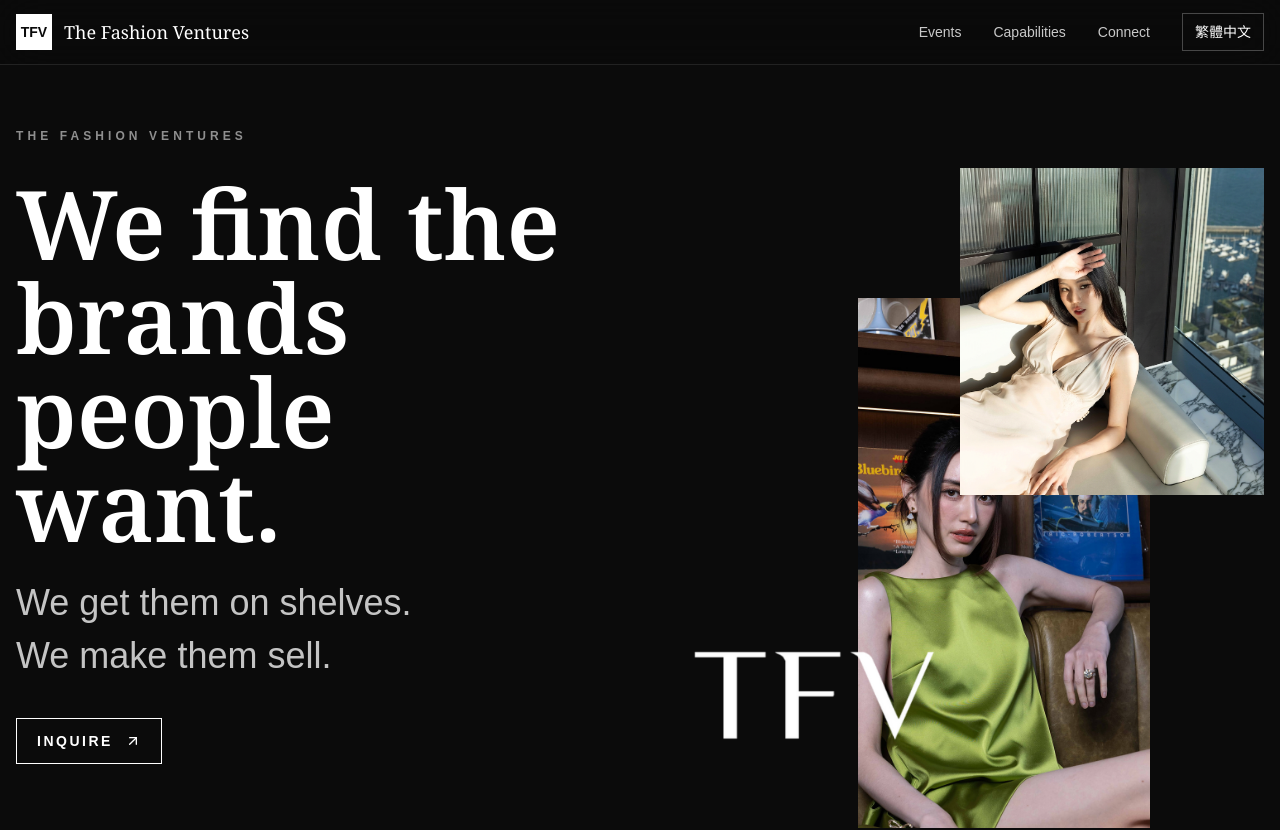
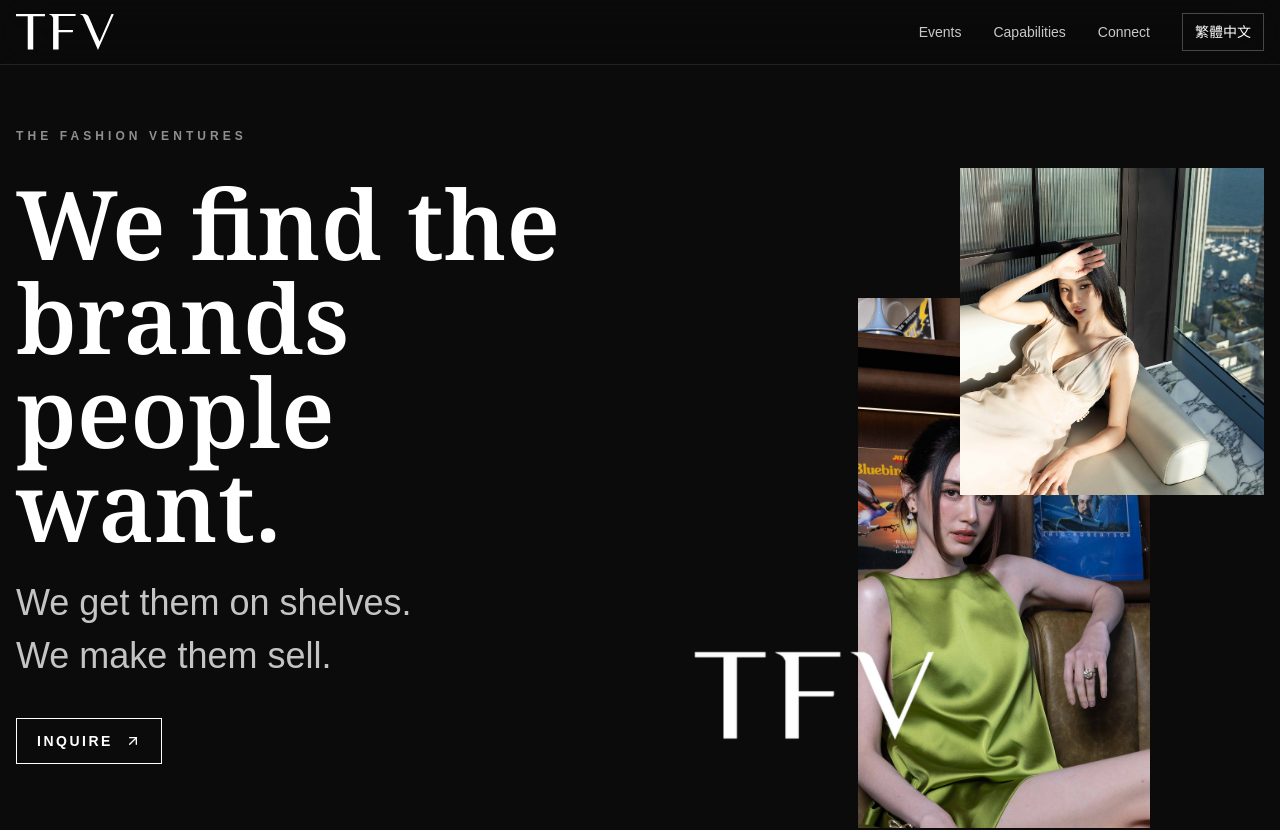
Before and after one commit to gcsteve/tfv-web, a Next.js app: page /en/ in a window 1280 px wide. Shown: the top 830 px of the page. Built offline with nearby package versions, Linux system fonts and the light colour scheme; what next-i18next-static-site would draw is missing.

Commit message:
Use TFV logo in header

```diff
--- a/components/Layout.tsx
+++ b/components/Layout.tsx
@@ -28,11 +28,8 @@
     <div className="min-h-screen bg-[#fbfaf8] text-neutral-950">
       <header className="fixed left-0 right-0 top-0 z-50 border-b border-white/10 bg-neutral-950/82 px-4 text-white backdrop-blur-xl">
         <nav className="mx-auto flex h-16 max-w-7xl items-center justify-between">
-          <Link href={`/${lang}/`} className="flex items-center gap-3" aria-label="The Fashion Ventures home">
-            <span className="grid h-9 w-9 place-items-center border border-white/30 bg-white text-sm font-semibold text-neutral-950">
-              TFV
-            </span>
-            <span className="font-serif-brand text-lg tracking-normal">The Fashion Ventures</span>
+          <Link href={`/${lang}/`} className="flex items-center" aria-label="The Fashion Ventures home">
+            <img src="/images/Logo-TFV.svg" alt="The Fashion Ventures" className="h-9 w-auto" />
           </Link>
 
           <div className="hidden items-center gap-8 lg:flex">
```
Also changed, not shown: public/images/Logo-TFV.svg (added).
